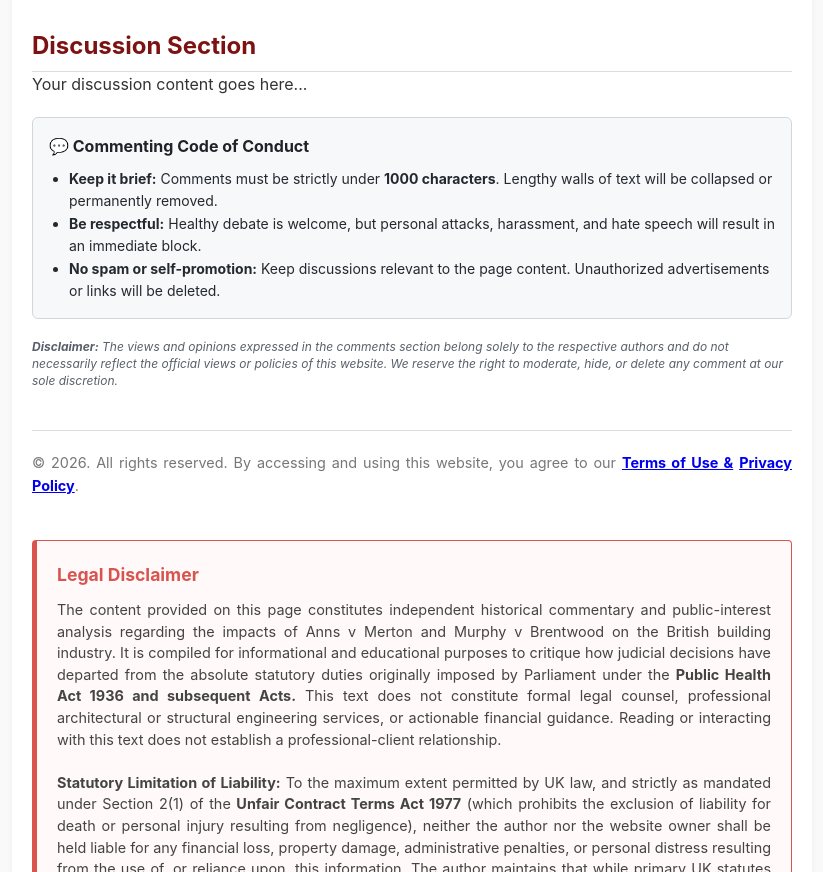
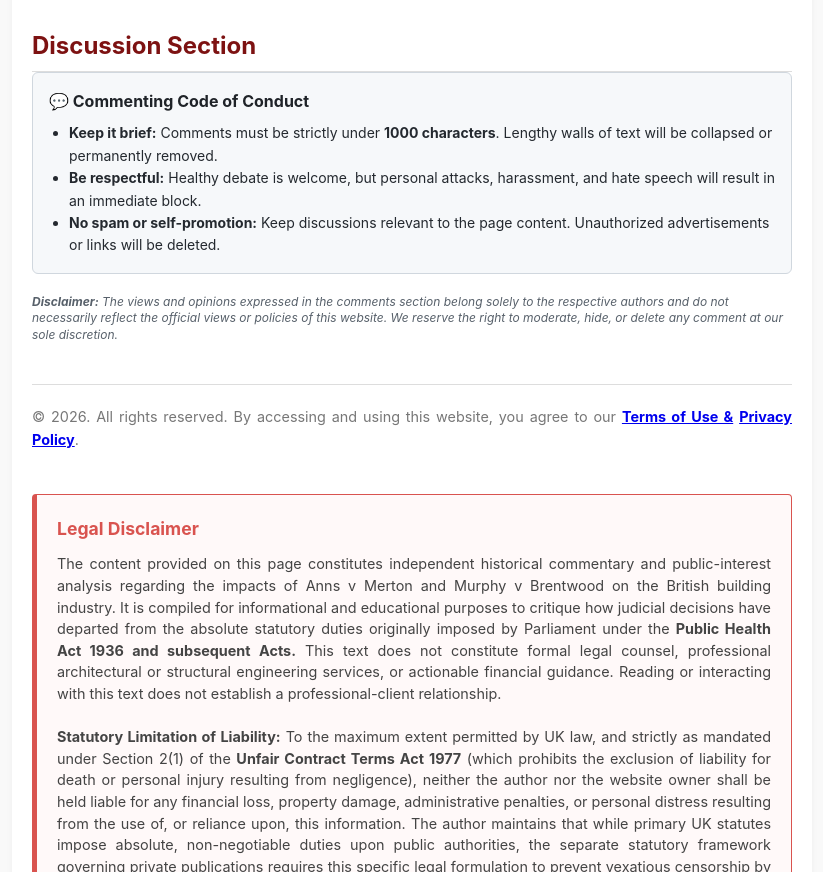
Before and after one commit to Heream-i/illusion, a plain HTML site: page index.html in a window 1280 px wide. Shown: the part 2775-3647 px from the top of the page, without its empty margins (228-1051 px from the left). Drawn offline with Linux system fonts and the light colour scheme.

Commit message:
Add files via upload

```diff
--- a/index.html
+++ b/index.html
@@ -218,7 +218,7 @@
 
 		<section>
 			<h2>Discussion Section</h2>
-			<p>Your discussion content goes here...</p>
+
 		</section>
 
 		<!-- 1. Rules and Code of Conduct Box -->
```
